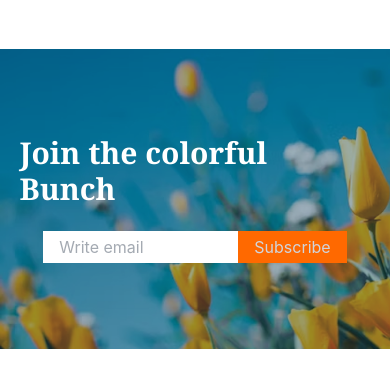
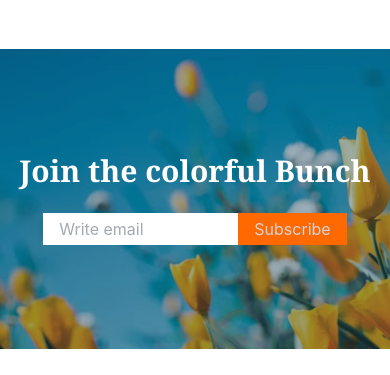
Before and after one commit to Alamin-Biswas103/Assignment-2-Flower-Market, a plain HTML site: page index.html in a window 390 px wide. Shown: the part 3960-4335 px from the top of the page. Drawn offline with nearby package versions, Linux system fonts and the light colour scheme.

Commit message:
responsive issure resolved

```diff
--- a/index.html
+++ b/index.html
@@ -192,7 +192,7 @@
         <!-- News Letter section -->
          <section  class="h-[300px] bg-cover sm:h-[500px] bg-[url('./assets/news-letter-bg.png')]">
             <div class="text-white relative h-full w-full flex justify-center items-center flex-col">
-                <h1 class="text-3xl font-bold noto-serif-font mb-6 px-[5%]">Join the colorful Bunch</h1>
+                <h1 class="text-3xl font-bold noto-serif-font mb-6 px-[2%]">Join the colorful Bunch</h1>
                 <div class="flex justify-center items-center w-full">
                     <input class="w-6/12 bg-white text-gray-600 py-1 px-4" type="text" placeholder="Write email">
                 <button class="bg-orange-500 py-1 px-4 text-gray-300">Subscribe</button>
```
